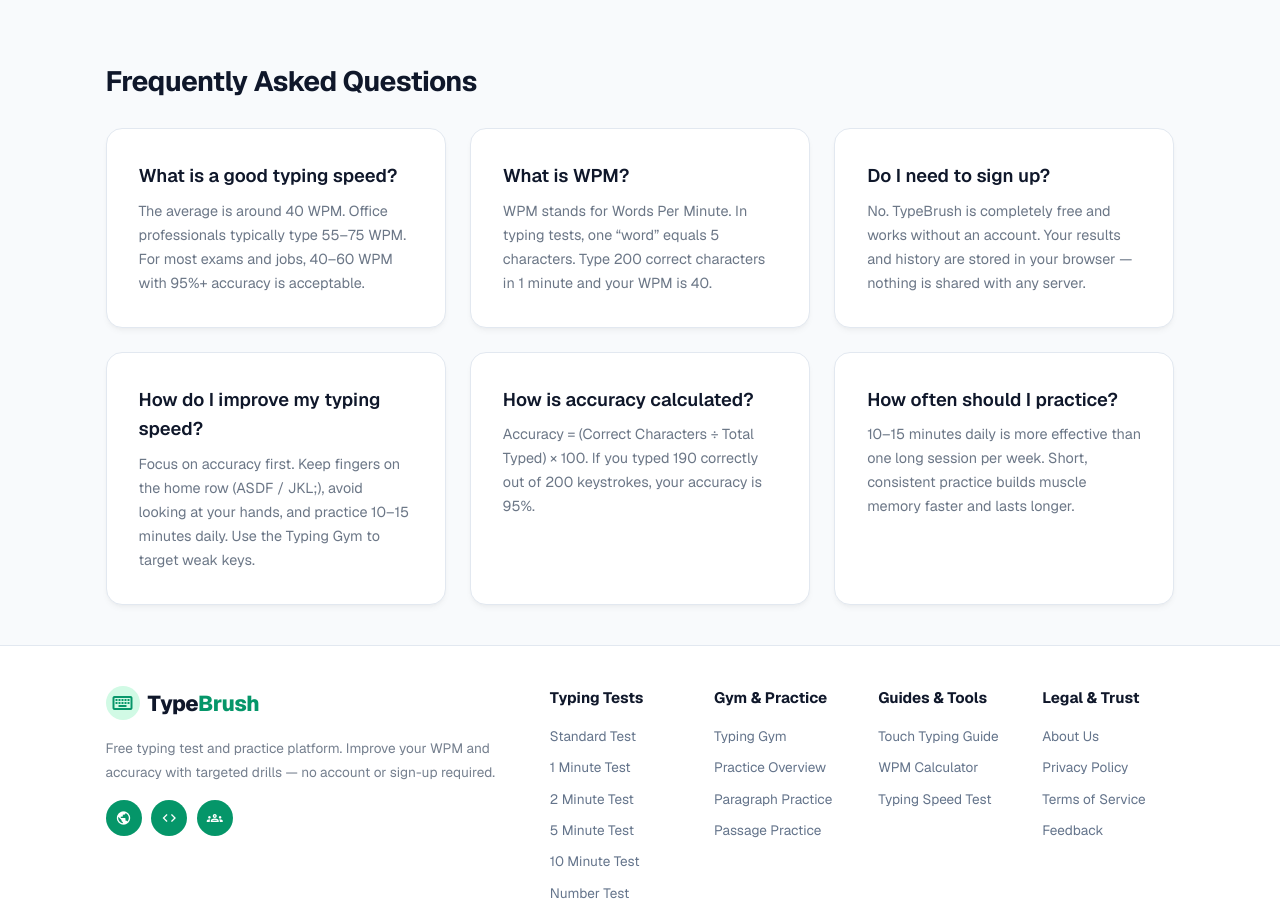
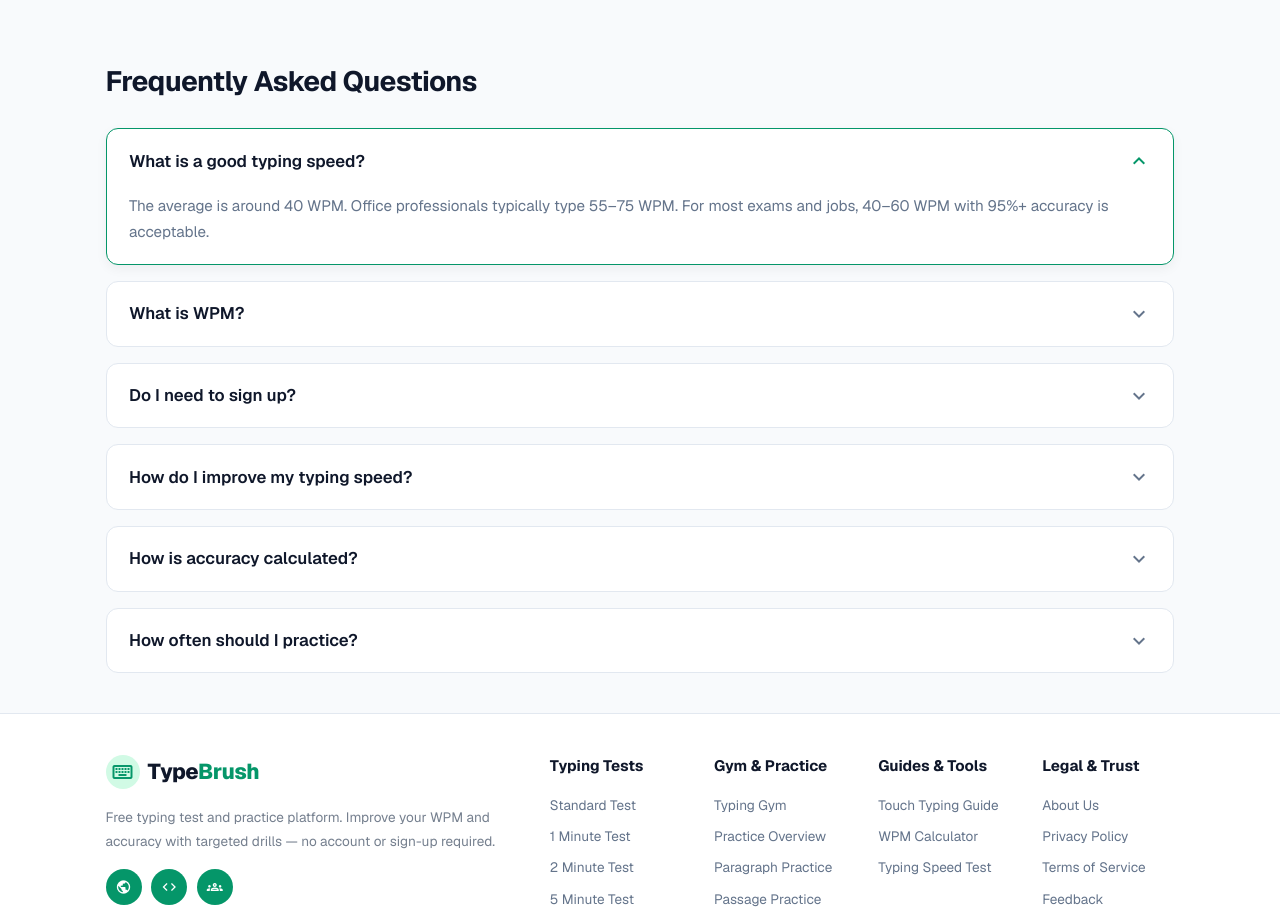
Before and after one commit to Abhijith45/typebrush, a Next.js app: page / in a window 1280 px wide. Shown: the part 2640-3563 px from the top of the page. Built offline with nearby package versions, Linux system fonts and the light colour scheme; what @mui/material-nextjs would draw is missing.

Commit message:
style: convert homepage FAQ section to standard open-close accordion text boxes with animated indicators

```diff
--- a/src/app/globals.css
+++ b/src/app/globals.css
@@ -1017,3 +1017,73 @@ p {
 [data-theme="dark"] .gym-key-toggle.selected {
   color: #0b1120;
 }
+
+/* FAQ Accordion Styling */
+.faq-accordion {
+  display: flex;
+  flex-direction: column;
+  gap: 1rem;
+  width: 100%;
+}
+
+.faq-item {
+  background-color: var(--surface-color);
+  border: 1px solid var(--border-color);
+  border-radius: var(--radius-lg, 12px);
+  overflow: hidden;
+  transition: border-color 0.2s ease, box-shadow 0.2s ease;
+}
+
+.faq-item:hover {
+  border-color: var(--accent-color);
+}
+
+.faq-item[open] {
+  border-color: var(--accent-color);
+  box-shadow: 0 4px 12px rgba(0, 0, 0, 0.05);
+}
+
+.faq-summary {
+  display: flex;
+  align-items: center;
+  justify-content: space-between;
+  padding: 1.15rem 1.4rem;
+  cursor: pointer;
+  user-select: none;
+  list-style: none;
+  font-weight: 600;
+  font-size: 1.05rem;
+  color: var(--main-color);
+  transition: color 0.2s ease;
+}
+
+.faq-summary::-webkit-details-marker,
+.faq-summary::marker {
+  display: none;
+  content: "";
+}
+
+.faq-summary:hover {
+  color: var(--accent-color);
+}
+
+.faq-icon {
+  font-size: 1.25rem;
+  color: var(--sub-color);
+  transition: transform 0.25s ease, color 0.25s ease;
+  display: flex;
+  align-items: center;
+  justify-content: center;
+}
+
+.faq-item[open] .faq-icon {
+  transform: rotate(180deg);
+  color: var(--accent-color);
+}
+
+.faq-answer {
+  padding: 0 1.4rem 1.25rem 1.4rem;
+  font-size: 0.95rem;
+  line-height: 1.6rem;
+  color: var(--sub-color);
+}
--- a/src/app/page.js
+++ b/src/app/page.js
@@ -380,55 +380,66 @@ export default function Home() {
         <h2 className="section-title">
           Frequently Asked Questions
         </h2>
-        <div style={{ display: "grid", gridTemplateColumns: "repeat(auto-fit, minmax(280px, 1fr))", gap: "1.5rem" }}>
-          <div className="card" style={{ display: "flex", flexDirection: "column", gap: "0.5rem" }}>
-            <h3 style={{ fontSize: "1.15rem", fontWeight: "600", color: "var(--main-color)", margin: 0 }}>
-              What is a good typing speed?
-            </h3>
-            <p style={{ fontSize: "0.9rem", opacity: 0.8, lineHeight: "1.5rem", margin: 0 }}>
+        <div className="faq-accordion">
+          <details className="faq-item" open>
+            <summary className="faq-summary">
+              <span>What is a good typing speed?</span>
+              <span className="material-icons-outlined faq-icon">expand_more</span>
+            </summary>
+            <div className="faq-answer">
               The average is around 40 WPM. Office professionals typically type 55–75 WPM. For most exams and jobs, 40–60 WPM with 95%+ accuracy is acceptable.
-            </p>
             </div>
-          <div className="card" style={{ display: "flex", flexDirection: "column", gap: "0.5rem" }}>
-            <h3 style={{ fontSize: "1.15rem", fontWeight: "600", color: "var(--main-color)", margin: 0 }}>
-              What is WPM?
-            </h3>
-            <p style={{ fontSize: "0.9rem", opacity: 0.8, lineHeight: "1.5rem", margin: 0 }}>
+          </details>
+
+          <details className="faq-item">
+            <summary className="faq-summary">
+              <span>What is WPM?</span>
+              <span className="material-icons-outlined faq-icon">expand_more</span>
+            </summary>
+            <div className="faq-answer">
               WPM stands for Words Per Minute. In typing tests, one &ldquo;word&rdquo; equals 5 characters. Type 200 correct characters in 1 minute and your WPM is 40.
-            </p>
             </div>
-          <div className="card" style={{ display: "flex", flexDirection: "column", gap: "0.5rem" }}>
-            <h3 style={{ fontSize: "1.15rem", fontWeight: "600", color: "var(--main-color)", margin: 0 }}>
-              Do I need to sign up?
-            </h3>
-            <p style={{ fontSize: "0.9rem", opacity: 0.8, lineHeight: "1.5rem", margin: 0 }}>
+          </details>
+
+          <details className="faq-item">
+            <summary className="faq-summary">
+              <span>Do I need to sign up?</span>
+              <span className="material-icons-outlined faq-icon">expand_more</span>
+            </summary>
+            <div className="faq-answer">
               No. TypeBrush is completely free and works without an account. Your results and history are stored in your browser — nothing is shared with any server.
-            </p>
             </div>
-          <div className="card" style={{ display: "flex", flexDirection: "column", gap: "0.5rem" }}>
-            <h3 style={{ fontSize: "1.15rem", fontWeight: "600", color: "var(--main-color)", margin: 0 }}>
-              How do I improve my typing speed?
-            </h3>
-            <p style={{ fontSize: "0.9rem", opacity: 0.8, lineHeight: "1.5rem", margin: 0 }}>
+          </details>
+
+          <details className="faq-item">
+            <summary className="faq-summary">
+              <span>How do I improve my typing speed?</span>
+              <span className="material-icons-outlined faq-icon">expand_more</span>
+            </summary>
+            <div className="faq-answer">
               Focus on accuracy first. Keep fingers on the home row (ASDF / JKL;), avoid looking at your hands, and practice 10–15 minutes daily. Use the Typing Gym to target weak keys.
-            </p>
             </div>
-          <div className="card" style={{ display: "flex", flexDirection: "column", gap: "0.5rem" }}>
-            <h3 style={{ fontSize: "1.15rem", fontWeight: "600", color: "var(--main-color)", margin: 0 }}>
-              How is accuracy calculated?
-            </h3>
-            <p style={{ fontSize: "0.9rem", opacity: 0.8, lineHeight: "1.5rem", margin: 0 }}>
+          </details>
+
+          <details className="faq-item">
+            <summary className="faq-summary">
+              <span>How is accuracy calculated?</span>
+              <span className="material-icons-outlined faq-icon">expand_more</span>
+            </summary>
+            <div className="faq-answer">
               Accuracy = (Correct Characters ÷ Total Typed) × 100. If you typed 190 correctly out of 200 keystrokes, your accuracy is 95%.
-            </p>
             </div>
-          <div className="card" style={{ display: "flex", flexDirection: "column", gap: "0.5rem" }}>
-            <h3 style={{ fontSize: "1.15rem", fontWeight: "600", color: "var(--main-color)", margin: 0 }}>
-              How often should I practice?
-            </h3>
-            <p style={{ fontSize: "0.9rem", opacity: 0.8, lineHeight: "1.5rem", margin: 0 }}>
+          </details>
+
+          <details className="faq-item">
+            <summary className="faq-summary">
+              <span>How often should I practice?</span>
+              <span className="material-icons-outlined faq-icon">expand_more</span>
+            </summary>
+            <div className="faq-answer">
               10–15 minutes daily is more effective than one long session per week. Short, consistent practice builds muscle memory faster and lasts longer.
-            </p>
             </div>
+          </details>
         </div>
       </section>
     </div>
```
Lines whose indentation alone changed are shown as unchanged.
